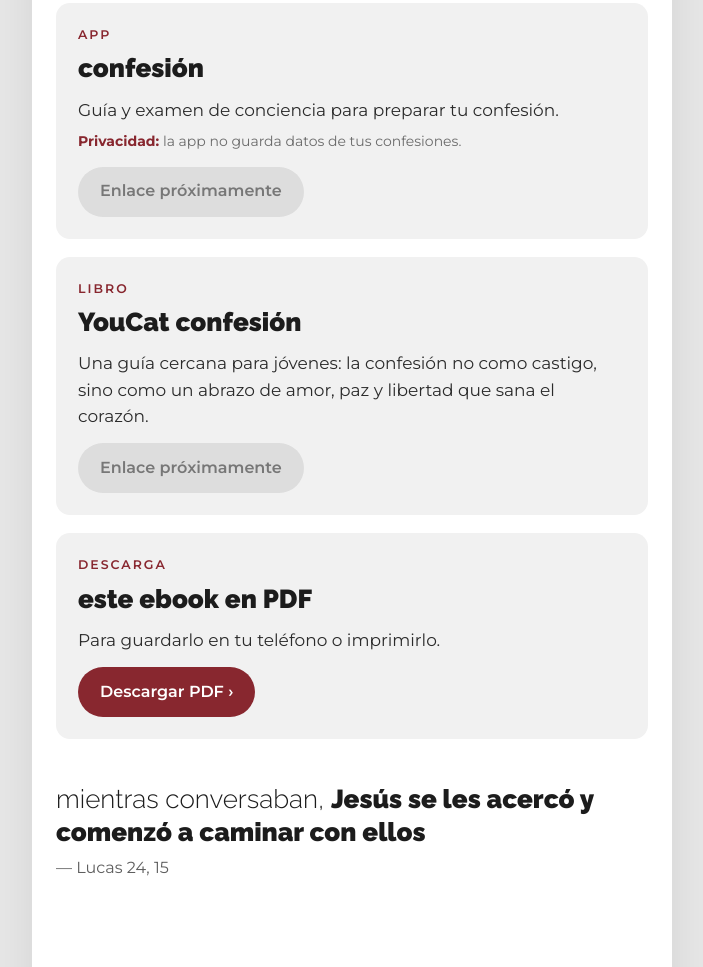
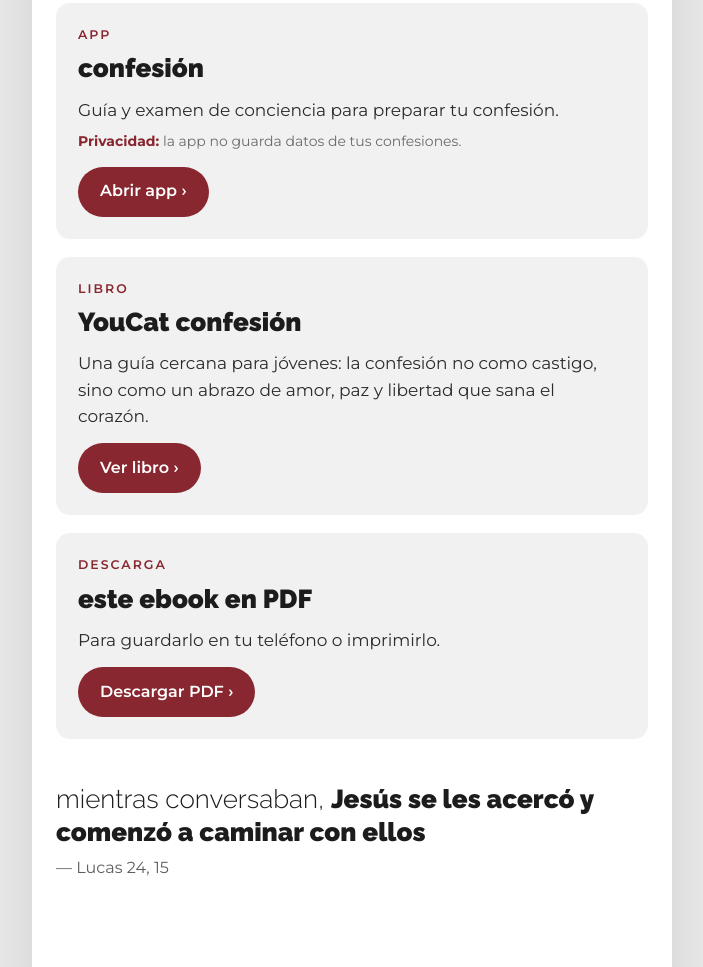
Before and after one commit to espiritualidad-gdl-norte/ebook-oracion, a plain HTML site: page index.html in a window 1280 px wide. Shown: the part 9063-10030 px from the top of the page, without its empty margins (288-991 px from the left). Drawn offline with Linux system fonts and the light colour scheme.

Commit message:
Agrega enlaces de App Confesión y YouCat; PDF con QR reales
Co-Authored-By: Claude Opus 5.5 <noreply@anthropic.com>
Claude-Session: https://claude.ai/code/session_01L1GuLUAV2xAnrKAj3Ckhby

```diff
--- a/index.html
+++ b/index.html
@@ -314,15 +314,13 @@ footer p{font-size:13px;letter-spacing:.5px;color:#6B6B6B;margin-top:8px}
    <h3>confesión</h3>
    <p>Guía y examen de conciencia para preparar tu confesión.</p>
    <p class="priv"><b style="color:var(--rojo)">Privacidad:</b> la app no guarda datos de tus confesiones.</p>
-   <!-- ENLACE PENDIENTE: reemplazar href="#" por el link de la app -->
-   <span class="btn" style="background:#DDD;color:#777">Enlace próximamente</span>
+   <a class="btn r" href="https://claude.ai/artifact/4ob65GFUVtxEz4fzfbGc4e" target="_blank" rel="noopener">Abrir app ›</a>
   </div>
   <div class="card">
    <p class="tag">Libro</p>
    <h3>YouCat confesión</h3>
    <p>Una guía cercana para jóvenes: la confesión no como castigo, sino como un abrazo de amor, paz y libertad que sana el corazón.</p>
-   <!-- ENLACE PENDIENTE: reemplazar href="#" por el link del libro -->
-   <span class="btn" style="background:#DDD;color:#777">Enlace próximamente</span>
+   <a class="btn r" href="https://drive.google.com/file/d/1rqXFwF_wn51ZfQjVlYIAeTJ9QmsYpgG3/view" target="_blank" rel="noopener">Ver libro ›</a>
   </div>
   <div class="card">
    <p class="tag">Descarga</p>
```
Also changed, not shown: 2 other files.
